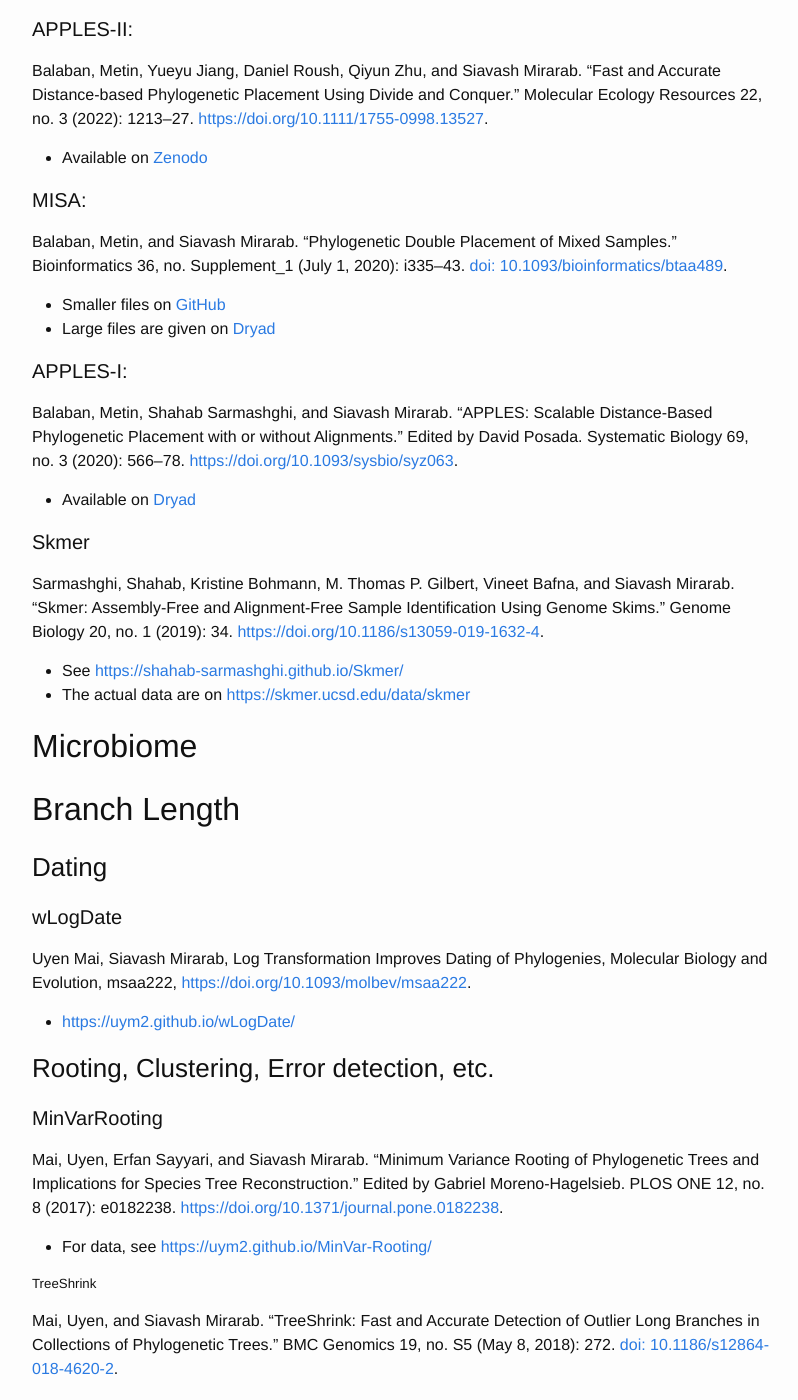
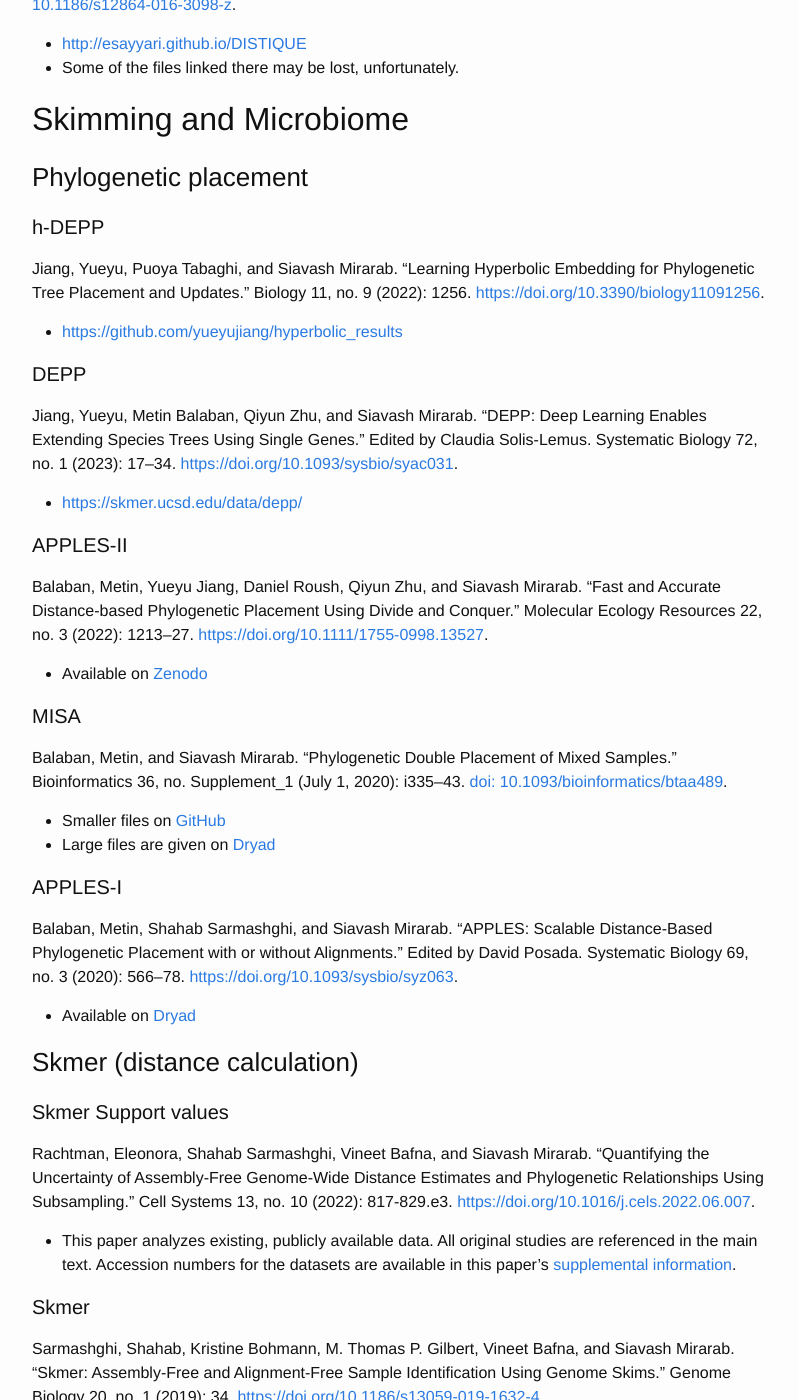
Before and after one commit to smirarab/website, a Jekyll site: the page built from datasets.md, in a window 1280 px wide and 1400 px high, scrolled down 5798 px. Shown: the whole window, without its empty margins (238-1036 px from the left). Built offline with Jekyll 4.4.1, drawn with Linux system fonts in a browser that asks for light colours; some of the changed text lies outside the part shown.

Commit message:
add missing data; reorganize a bit

```diff
--- a/datasets.md
+++ b/datasets.md
@@ -10,14 +10,14 @@
 
 ### ASTRAL related
 
-#### weighted ASTRAL:
+#### weighted ASTRAL
 
 Zhang, C., & Mirarab, S. (2022). Weighting by Gene Tree Uncertainty Improves Accuracy of Quartet-based Species Trees. Molecular Biology and Evolution, 39(12), msac215. [10.1093/molbev/msac215](https://doi.org/10.1093/molbev/msac215).
 
 - Small files, including scripts: [Gihub](https://github.com/chaoszhang/Weighted-ASTRAL_data)
 - Larger files: [Dryad](https://doi.org/10.6076/D1WK5R)
 
-#### ASTRAL-Pro:
+#### ASTRAL-Pro
 
 - Zhang, C., Scornavacca, C., Molloy, E. K., & Mirarab, S. (2020). ASTRAL-Pro: Quartet-Based Species-Tree Inference despite Paralogy. Molecular Biology and Evolution, 37(11), 3292–3307. [10.1093/molbev/msaa139](https://doi.org/10.1093/molbev/msaa139)
 	- Small files, including scripts: [Gihub](https://github.com/chaoszhang/A-pro_data/)
@@ -28,7 +28,7 @@
 
 
 
-#### ASTRAL-MP:
+#### ASTRAL-MP
 Yin, J., Zhang, C., & Mirarab, S. (2019). ASTRAL-MP: Scaling ASTRAL to very large datasets using randomization and parallelization. Bioinformatics, 35(20). [doi.org/10.1093/bioinformatics/btz211](https://doi.org/10.1093/bioinformatics/btz211).
 
 * `SV 10-1000`: These gene trees can be found in the ASTRAL-II subsection below.
@@ -43,48 +43,48 @@
 
 	* Scripts to generate the data and to analyze it are also found on [GitHub](https://github.com/smirarab/astralmp-simulations)
 
-#### ASTRAL-Multiind:
+#### ASTRAL-Multiind
 Rabiee, Maryam, Erfan Sayyari, and Siavash Mirarab. “Multi-Allele Species Reconstruction Using ASTRAL.” Molecular Phylogenetics and Evolution 130 (2019): 286–96. [10.1016/j.ympev.2018.10.033](https://doi.org/10.1016/j.ympev.2018.10.033).
 
 * The smaller data, including script on [GitHub](https://gitlab.com/mrabiee/ASTRAL-multiind/)
 * The larger datasets are on [Dryad](https://datadryad.org/stash/dataset/doi:10.6076/D17W2T)
 
-#### INSTRAL:
+#### INSTRAL
 Rabiee, Maryam, and Siavash Mirarab. “INSTRAL: Discordance-Aware Phylogenetic Placement Using Quartet Scores.” Systematic Biology, July 10, 2019. [doi: 10.1093/sysbio/syz045](https://doi.org/10.1093/sysbio/syz045).
 
 * Data are available on [Dryad](https://doi.org/10.5061/dryad.cs59t13)
 
-#### Polytomy test:
+#### Polytomy test
 Sayyari, E., & Mirarab, S. (2018). Testing for Polytomies in Phylogenetic Species Trees Using Quartet Frequencies. Genes, 9(3), 132. [doi: 10.3390/genes9030132](https://doi.org/10.3390/genes9030132).
 
 * Data available on [Github](https://github.com/esayyari/polytomytest), which itself refers to [GitLab](https://gitlab.com/esayyari/polytomy)
 
-#### ASTRAL-III:
+#### ASTRAL-III
 Zhang, Chao, Maryam Rabiee, Erfan Sayyari, and Siavash Mirarab. “ASTRAL-III: Polynomial Time Species Tree Reconstruction from Partially Resolved Gene Trees.” BMC Bioinformatics 19, no. S6 (2018): 153. <https://doi.org/10.1186/s12859-018-2129-y>.
 
 * Data are available on [GitLab](https://gitlab.com/esayyari/ASTRALIII)
 
-#### LocalPP:
+#### LocalPP
 Sayyari, E., & Mirarab, S. (2016). Fast Coalescent-Based Computation of Local Branch Support from Quartet Frequencies. Molecular Biology and Evolution, 33(7), 1654–1668. <https://doi.org/10.1093/molbev/msw079>
 
 * <https://esayyari.github.io/FastLocalBranchSupport.html>
 
 * **Note:** This is to be moved to a more permanent place soon.
 
-#### ASTRAL-HGT study:
+#### ASTRAL-HGT study
 
 Davidson, Ruth, Pranjal Vachaspati, Siavash Mirarab, and Tandy Warnow. “Phylogenomic Species Tree Estimation in the Presence of Incomplete Lineage Sorting and Horizontal Gene Transfer.” BMC Genomics 16, no. Suppl 10 (2015): S1. [10.1186/1471-2164-16-S10-S1](https://doi.org/10.1186/1471-2164-16-S10-S1).
 
 * Data available from [Illinois data bank](https://databank.illinois.edu/datasets/IDB-6670066).
 
-#### ASTRAL-II:
+#### ASTRAL-II
 Mirarab, S., & Warnow, T. (2015). ASTRAL-II: Coalescent-based species tree estimation with many hundreds of taxa and thousands of genes. Bioinformatics, 31(12), i44–i52. [10.1093/bioinformatics/btv234](https://doi.org/10.1093/bioinformatics/btv234)
 
 * Simulation scripts are available on [Github](https://github.com/smirarab/astral2sims)
 
 * All the simulation and real data files are available on [Dryad](https://doi.org/doi:10.6076/D10C7C).
 
-#### ASTRAL-I:
+#### ASTRAL-I
 Mirarab, Siavash, Rezwana Reaz, Md. Shamsuzzoha Bayzid, Théo Zimmermann, M. S. Swenson, and Tandy Warnow. “ASTRAL: Genome-Scale Coalescent-Based Species Tree Estimation.” Bioinformatics 30, no. 17 (2014): i541–48. [doi:10.1093/bioinformatics/btu462](doi.org/10.1093/bioinformatics/btu462).
 
 * Data will be **on Dryad** soon.
@@ -146,12 +146,12 @@
 * The actual data are on [Dryad](https://datadryad.org/stash/dataset/doi:10.6076/D1N30V)
 
 
-#### 10K Bacteria:
+#### 10K Bacteria
 Zhu, Q., Mai, U., Pfeiffer, W., Janssen, S., Asnicar, F., Sanders, J. G., Belda-Ferre, P., Al-Ghalith, G. A., Kopylova, E., McDonald, D., Kosciolek, T., Yin, J. B., Huang, S., Salam, N., Jiao, J., Wu, Z., Xu, Z. Z., Cantrell, K., Yang, Y., … Knight, R. (2019). Phylogenomics of 10,575 genomes reveals evolutionary proximity between domains Bacteria and Archaea. Nature Communications, 10(1), 5477. [doi: 10.1038/s41467-019-13443-4](https://doi.org/10.1038/s41467-019-13443-4)
 
 * The 10k bacteria dataset is available [here](https://github.com/biocore/wol)
 
-#### Fragmentary data:
+#### Fragmentary data
 Erfan Sayyari, James B Whitfield, and Siavash Mirarab, “Fragmentary Gene Sequences Negatively Impact Gene Tree and Species Tree Reconstruction,” Molecular Biology and Evolution 34, no. 12 (2017): 3279–91, <https://doi.org/10.1093/molbev/msx261>.
 
 * See [this page](http://esayyari.github.io/fragments.html)
@@ -165,27 +165,49 @@
 * Some of the files linked there may be lost, unfortunately.
 
 
-## Skimming
+## Skimming and Microbiome
+
+### Phylogenetic placement
 
 
-#### APPLES-II:
+
+#### h-DEPP
+
+Jiang, Yueyu, Puoya Tabaghi, and Siavash Mirarab. “Learning Hyperbolic Embedding for Phylogenetic Tree Placement and Updates.” Biology 11, no. 9 (2022): 1256. <https://doi.org/10.3390/biology11091256>.
+
+* <https://github.com/yueyujiang/hyperbolic_results>
+
+#### DEPP
+Jiang, Yueyu, Metin Balaban, Qiyun Zhu, and Siavash Mirarab. “DEPP: Deep Learning Enables Extending Species Trees Using Single Genes.” Edited by Claudia Solis-Lemus. Systematic Biology 72, no. 1 (2023): 17–34. <https://doi.org/10.1093/sysbio/syac031>.
+
+
+* <https://skmer.ucsd.edu/data/depp/>
+
+#### APPLES-II
 
 Balaban, Metin, Yueyu Jiang, Daniel Roush, Qiyun Zhu, and Siavash Mirarab. “Fast and Accurate Distance‐based Phylogenetic Placement Using Divide and Conquer.” Molecular Ecology Resources 22, no. 3 (2022): 1213–27. <https://doi.org/10.1111/1755-0998.13527>.
 
 * Available on [Zenodo](https://zenodo.org/record/5551285)
 
-#### MISA:
+#### MISA
 Balaban, Metin, and Siavash Mirarab. “Phylogenetic Double Placement of Mixed Samples.” Bioinformatics 36, no. Supplement_1 (July 1, 2020): i335–43. [doi: 10.1093/bioinformatics/btaa489](https://doi.org/10.1093/bioinformatics/btaa489).
 
 * Smaller files on [GitHub](https://github.com/balabanmetin/misa-data)
 * Large files are given on [Dryad](https://datadryad.org/stash/dataset/doi:10.6076/D1QW25)
 
-#### APPLES-I:
+#### APPLES-I
 
 Balaban, Metin, Shahab Sarmashghi, and Siavash Mirarab. “APPLES: Scalable Distance-Based Phylogenetic Placement with or without Alignments.” Edited by David Posada. Systematic Biology 69, no. 3 (2020): 566–78. <https://doi.org/10.1093/sysbio/syz063>.
 
 
 * Available on [Dryad](https://datadryad.org/stash/dataset/doi:10.5061/dryad.78nf7dq)
+
+
+### Skmer (distance calculation)
+#### Skmer Support values
+Rachtman, Eleonora, Shahab Sarmashghi, Vineet Bafna, and Siavash Mirarab. “Quantifying the Uncertainty of Assembly-Free Genome-Wide Distance Estimates and Phylogenetic Relationships Using Subsampling.” Cell Systems 13, no. 10 (2022): 817-829.e3. <https://doi.org/10.1016/j.cels.2022.06.007>.
+
+* This paper analyzes existing, publicly available data. All original studies are referenced in the main text. Accession numbers for the datasets are available in this paper’s [supplemental information](https://ars.els-cdn.com/content/image/1-s2.0-S2405471222002770-mmc1.pdf).
 
 
 #### Skmer
```
Also changed, not shown: other parts of datasets.md (+4 -1 lines).
